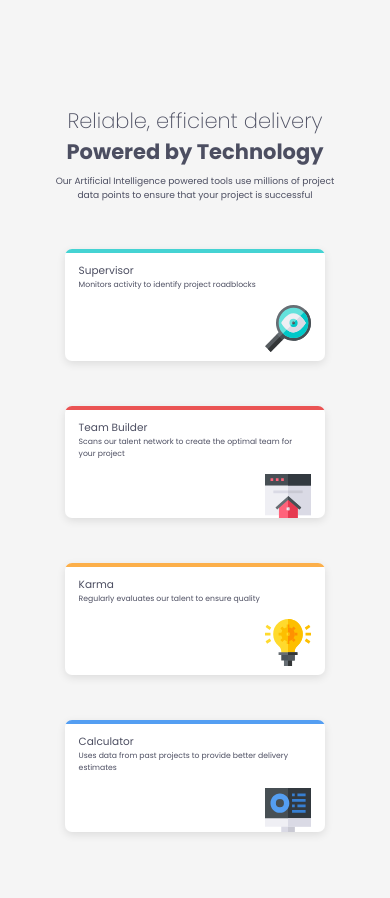
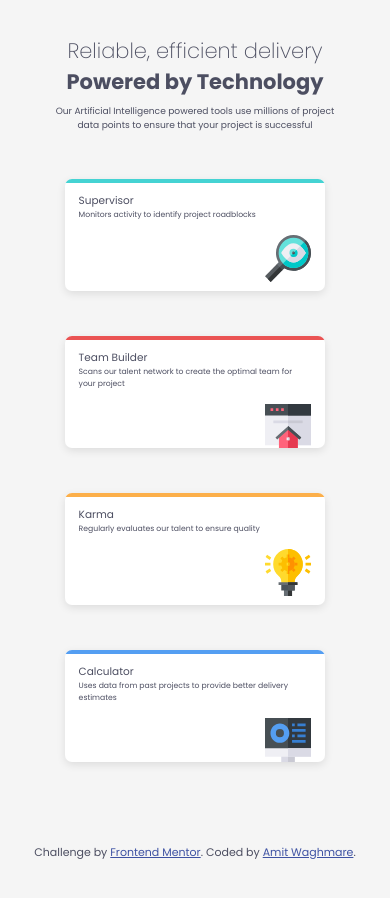
Before and after one commit to waghmare-amit/four-card-feature-section, a plain HTML site: page index.html in a window 390 px wide. After the commit the page ends 861 px from the top, so only its background shows below. Drawn offline with Linux system fonts and the light colour scheme.

Commit message:
Adjusted the screen size and added footer for mobile screen size

```diff
--- a/queries.css
+++ b/queries.css
@@ -78,9 +78,6 @@
     .container{
         width: 95%;
         height: 100%;
-        flex: 1;
-
-        margin-top: 10rem;
     }
 
     header{
@@ -106,6 +103,7 @@
     }
 
     .attribution{
-        display: none;
+        margin-top: 0;
+        padding-top: 0;
     }
 }
```
